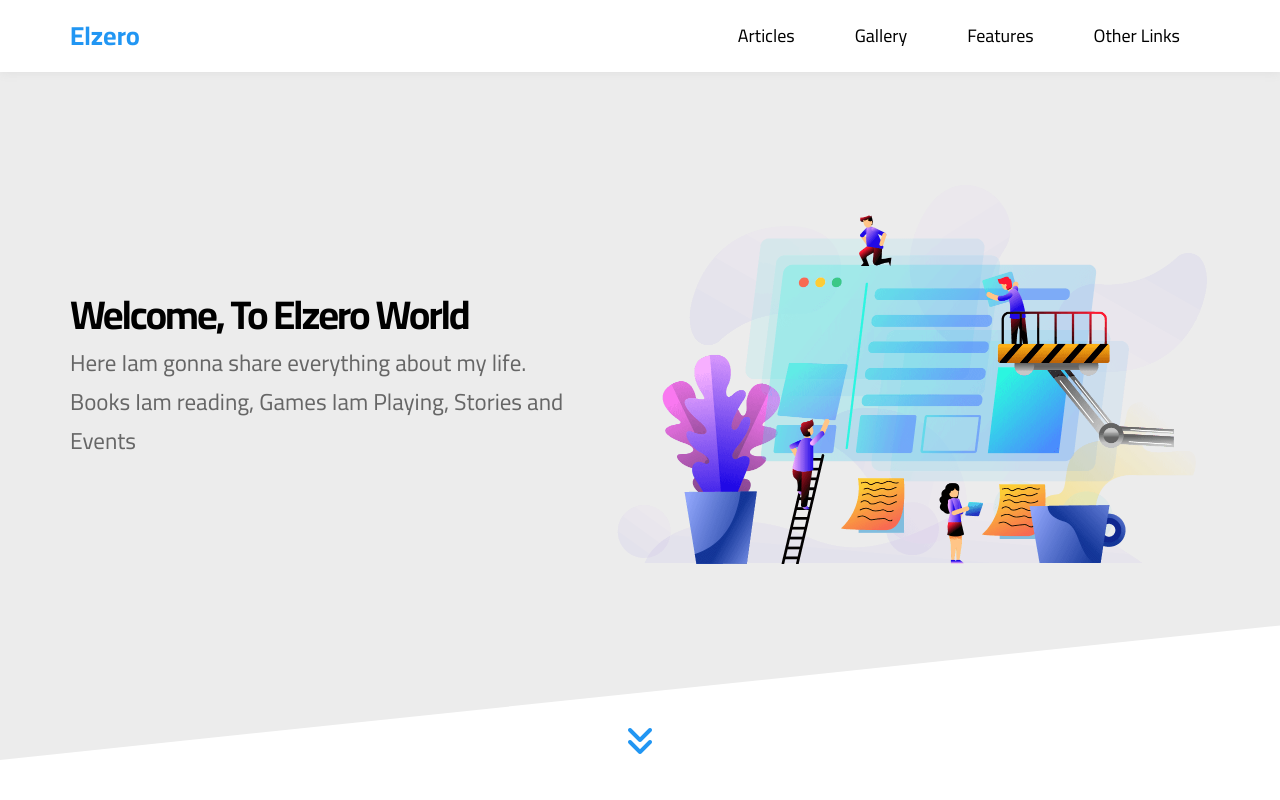
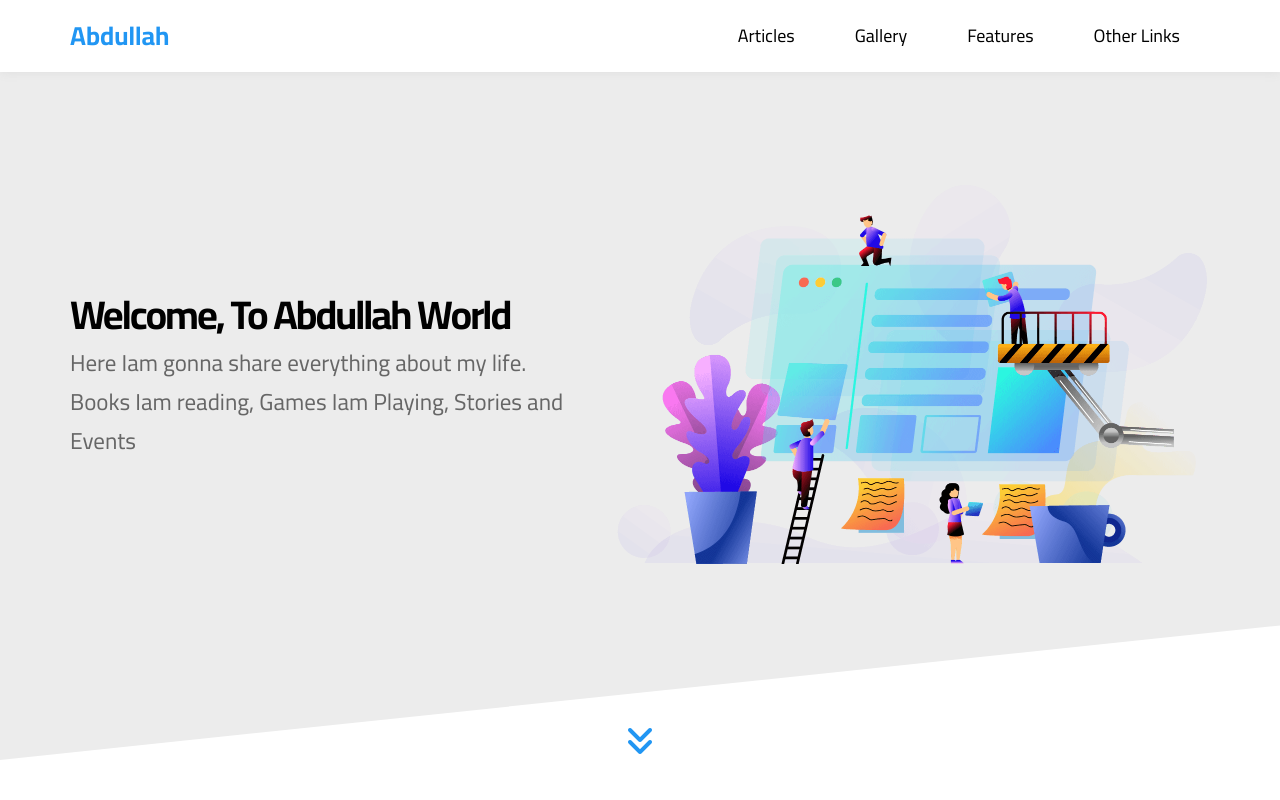
Before and after one commit to ABDULLAHRH1/HTML_And_CSS_Template_Three, a plain HTML site: page index.html in a window 1280 px wide. Shown: the top 800 px of the page. Drawn offline with Linux system fonts and the light colour scheme.

Commit message:
Update index.html

```diff
--- a/index.html
+++ b/index.html
@@ -5,7 +5,7 @@
     <meta charset="UTF-8" />
     <meta http-equiv="X-UA-Compatible" content="IE=edge" />
     <meta name="viewport" content="width=device-width, initial-scale=1.0" />
-    <title>Elzero</title>
+    <title>Abdullah</title>
     <link rel="stylesheet" href="css/normalize.css" />
     <link rel="stylesheet" href="css/Elzero.css" />
     <!-- Font Awesome -->
@@ -20,7 +20,7 @@
     <!-- Start Header -->
     <div class="header" id="header">
         <div class="container">
-            <a href="#" class="logo">Elzero</a>
+            <a href="#" class="logo">Abdullah</a>
             <ul class="main-nav">
                 <li><a href="#articles">Articles</a></li>
                 <li><a href="#gallery">Gallery</a></li>
@@ -77,7 +77,7 @@
     <div class="landing">
         <div class="container">
             <div class="text">
-                <h1>Welcome, To Elzero World</h1>
+                <h1>Welcome, To Abdullah World</h1>
                 <p>Here Iam gonna share everything about my life. Books Iam reading, Games Iam Playing, Stories and
                     Events</p>
             </div>
@@ -863,7 +863,7 @@
     <div class="footer">
         <div class="container">
             <div class="box">
-                <h3>Elzero</h3>
+                <h3>Abdullah</h3>
                 <ul class="social">
                     <li>
                         <a href="#" class="facebook">
@@ -921,7 +921,7 @@
                 <img src="images/gallery-06.png" alt="" />
             </div>
         </div>
-        <p class="copyright">Made With &lt;3 By Elzero</p>
+        <p class="copyright">Made With &lt;3 By Abdullah</p>
     </div>
     <!-- End Footer -->
 </body>
```
